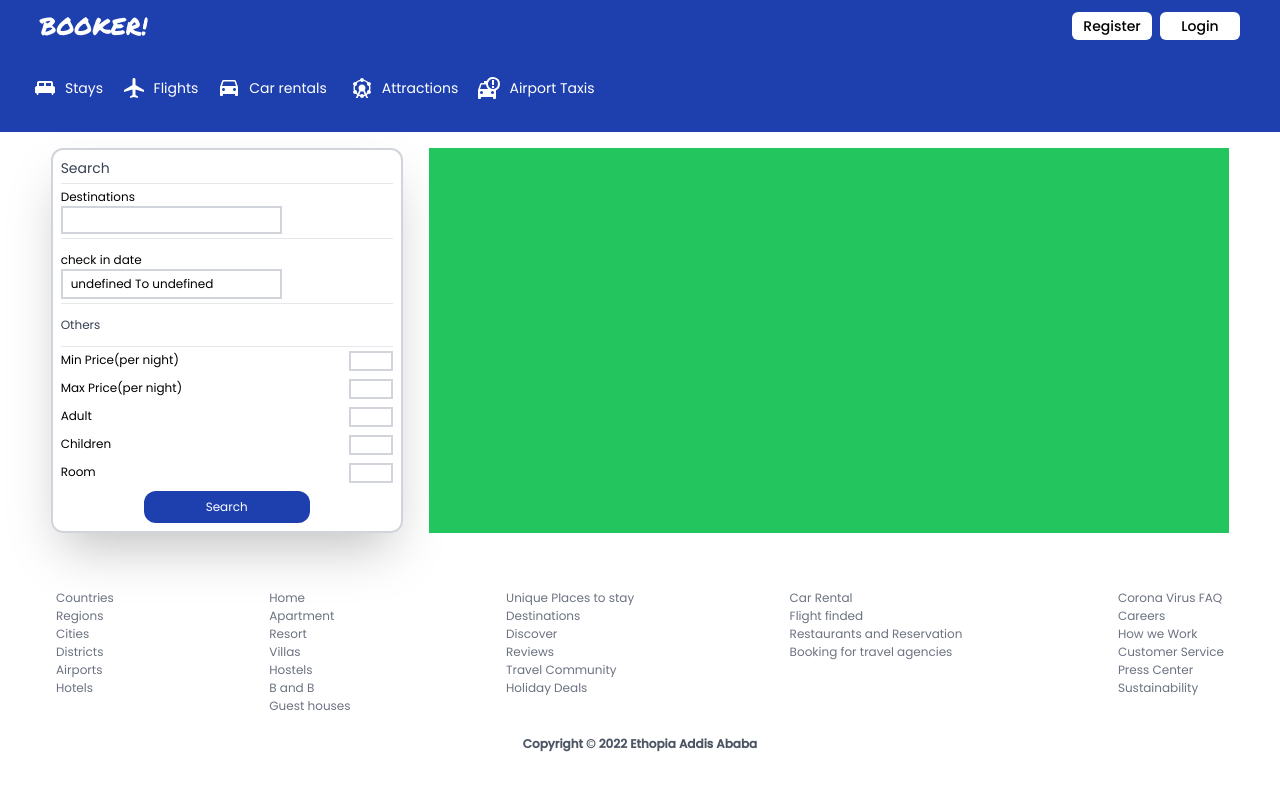
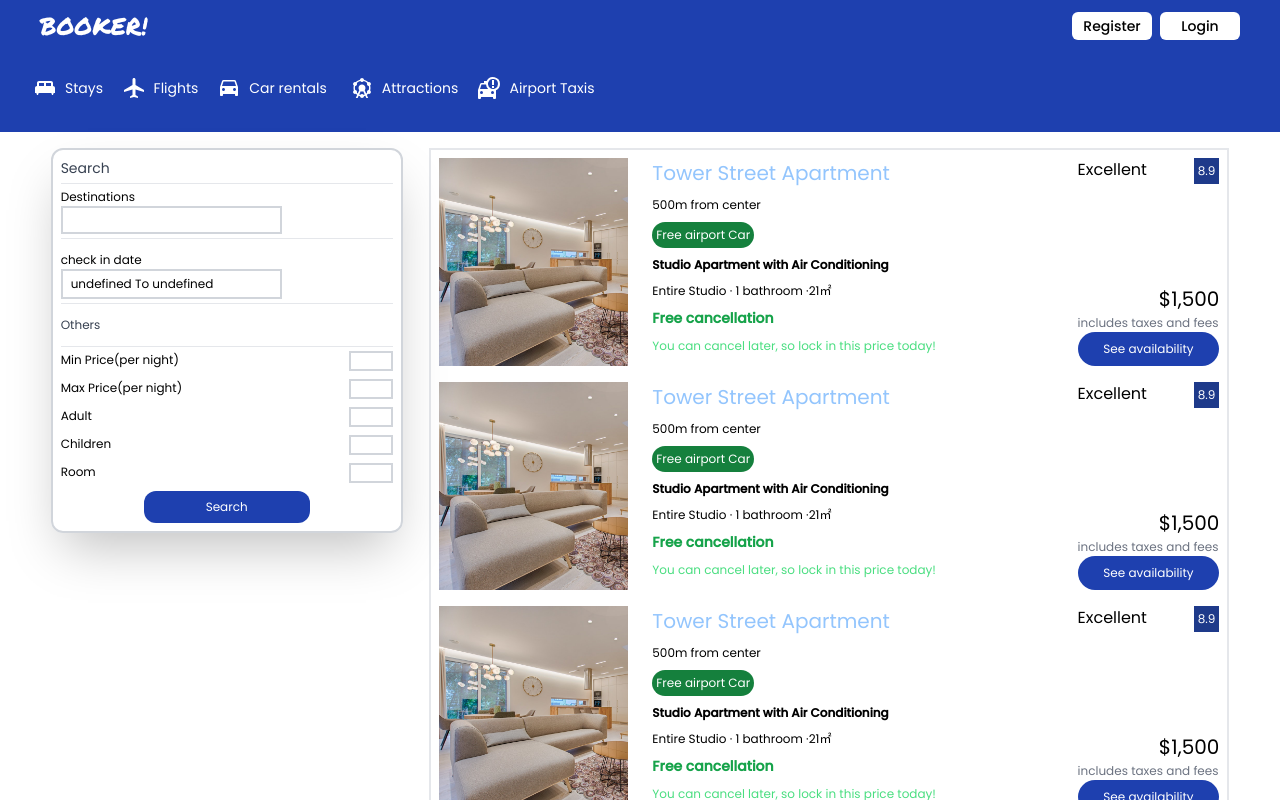
Before and after one commit to liferacer23/Hotel-Reservation-Client, a Next.js app: page /lists in a window 1280 px wide. Shown: the top 800 px of the page. Built offline with nearby package versions, Linux system fonts and the light colour scheme.

Commit message:
added something

```diff
--- a/components/Footer.js
+++ b/components/Footer.js
@@ -2,7 +2,7 @@ import React from 'react'
 
 export default function Footer() {
   return (
-    <div className='p-2'>
+    <div className='p-2 h-fit mt-[1rem]'>
       <div className='mx-12 flex gap-5 justify-between'>
       <div>
         <ul>
--- a/components/Lists.js
+++ b/components/Lists.js
@@ -1,23 +1,26 @@
-import React, { useState } from 'react'
+import React, { useState } from "react";
 import { useRouter } from "next/router";
-import { DateRange } from 'react-date-range';
+import { DateRange } from "react-date-range";
 import { format } from "date-fns";
+import SearchItem from "./SearchItem";
 export default function Lists() {
   const router = useRouter();
   const query = router.query;
-    const [changed,setChanged]=useState(false);
-    const [open,setOpen]=useState(false);
-    const [destination,setDestination]= useState(query.destination);
-    const [options,setOptions]= useState({
+  const [changed, setChanged] = useState(false);
+  const [open, setOpen] = useState(false);
+  const [destination, setDestination] = useState(query.destination);
+  const [options, setOptions] = useState({
     adults: query.adults,
     children: query.children,
     room: query.room,
   });
-    const [date,setDate]= useState([{
+  const [date, setDate] = useState([
+    {
       startDate: query.startDate,
       endDate: query.endDate,
-        key: "selection"
-}]);
+      key: "selection",
+    },
+  ]);
   const [newDate, setNewDate] = useState([
     { startDate: new Date(), endDate: new Date(), key: "selection" },
   ]);
@@ -27,11 +30,11 @@ export default function Lists() {
     <div>
       <div className="p-2 mt-2 mb-10">
         <div className=" flex justify-evenly gap-4 mx-8">
-          <form className="flex flex-col overflow-x-hidden border-2 border-gray-300 w-[22rem] h-fit p-2 rounded-xl shadow-2xl overflow-auto">
+          <form className="sticky top-[1rem] flex flex-col overflow-x-hidden border-2 border-gray-300 w-[22rem] h-fit p-2 rounded-xl shadow-2xl overflow-auto">
             <div className="flex justify-start w-full">
               <h1 className="text-sm text-gray-700">Search</h1>
             </div>
-            <hr className="mt-1 mb-1"/>
+            <hr className="mt-1 mb-1" />
             <div className="flex flex-col w-4/6">
               <h1 className="text-xs">Destinations</h1>
               <input
@@ -40,61 +43,109 @@ export default function Lists() {
                 type="text"
               />
             </div>
-            <hr className="mt-1 mb-1"/>
+            <hr className="mt-1 mb-1" />
             <div className="mt-2 h-12 flex flex-col w-4/6 relative">
               <h1 className="text-xs">check in date</h1>
-              <span onClick={()=>{setOpen(prev=>!prev)}} className='flex items-center justify-start h-10 pl-2 text-xs border-2 border-gray-300 outline-none w-full h-full'>
-
-                {changed?`${format(date[0].startDate, "MM-dd-yyyy")} To ${format(date[0].endDate, "MM-dd-yyyy")}`:`${date[0].startDate} To ${date[0].endDate}`}
-
-
+              <span
+                onClick={() => {
+                  setOpen((prev) => !prev);
+                }}
+                className="cursor-pointer flex items-center justify-start h-10 pl-2 text-xs border-2 border-gray-300 outline-none w-full h-full"
+              >
+                {changed
+                  ? `${format(date[0].startDate, "MM-dd-yyyy")} To ${format(
+                      date[0].endDate,
+                      "MM-dd-yyyy"
+                    )}`
+                  : `${date[0].startDate} To ${date[0].endDate}`}
               </span>
-              {open?<DateRange
+              {open ? (
+                <DateRange
                   editableDateInputs={true}
-                onChange={(value) => {setDate([value.selection])
-                setChanged(true)}}
+                  onChange={(value) => {
+                    setDate([value.selection]);
+                    setChanged(true);
+                  }}
                   moveRangeOnFirstSelection={false}
-                ranges={changed?date:newDate}
+                  ranges={changed ? date : newDate}
                   className="z-50 absolute top-12 -left-2"
                   minDate={new Date()}
-              />:""}
+                />
+              ) : (
+                ""
+              )}
             </div>
-            <hr className="mt-1 mb-1"/>
+            <hr className="mt-1 mb-1" />
             <div className="mt-2 flex flex-col">
               <div className=" mb-2 flex justify-start w-full">
                 <h1 className="text-xs text-gray-700">Others</h1>
               </div>
-              <hr className="mt-1 mb-1"/>
+              <hr className="mt-1 mb-1" />
               <div className="flex flex-col w-full space-y-2">
                 <div className="flex justify-between">
                   <h1 className="text-xs">Min Price(per night)</h1>
-                  <input className="w-11 h-5 border-2 border-gray-300 outline-none" type="Number" />
+                  <input
+                    min={0}
+                    className="text-xs text-gray-400 w-11 h-5 border-2 border-gray-300 outline-none"
+                    type="Number"
+                  />
                 </div>
                 <div className="flex justify-between">
                   <h1 className="text-xs">Max Price(per night)</h1>
-                  <input className="w-11 h-5 border-2 border-gray-300 outline-none" type="Number" />
+                  <input
+                    min={0}
+                    className="text-xs text-gray-400 w-11 h-5 border-2 border-gray-300 outline-none"
+                    type="Number"
+                  />
                 </div>
                 <div className="flex justify-between">
                   <h1 className="text-xs">Adult</h1>
-                  <input min={0} placeholder={options.adults} className="text-xs w-11 h-5 border-2 border-gray-300 outline-none" type="Number" />
+                  <input
+                    min={0}
+                    placeholder={options.adults}
+                    className="text-xs text-gray-400 w-11 h-5 border-2 border-gray-300 outline-none"
+                    type="Number"
+                  />
                 </div>
                 <div className="flex justify-between">
                   <h1 className="text-xs">Children</h1>
-                  <input min={0} placeholder={options.children} className="text-xs w-11 h-5 border-2 border-gray-300 outline-none" type="Number" />
+                  <input
+                    min={0}
+                    placeholder={options.children}
+                    className="text-xs  w-11 h-5 border-2 border-gray-300 outline-none"
+                    type="Number"
+                  />
                 </div>
                 <div className="flex justify-between">
                   <h1 className="text-xs">Room</h1>
-                  <input min={0} placeholder={options.room} className="text-xs w-11 h-5 border-2 border-gray-300 outline-none" type="Number" />
+                  <input
+                    min={0}
+                    placeholder={options.room}
+                    className="text-xs w-11 h-5 border-2 border-gray-300 outline-none"
+                    type="Number"
+                  />
                 </div>
-                <div className='flex items-center justify-center'>
-                  <button type="submit" className=" rounded-xl cursor-pointer w-3/6 h-8 bg-blue-800 text-white p-2 text-xs flex items-center justify-center">Search</button>
+                <div className="flex items-center justify-center">
+                  <button
+                    type="submit"
+                    className=" rounded-xl cursor-pointer w-3/6 h-8 bg-blue-800 text-white p-2 text-xs flex items-center justify-center"
+                  >
+                    Search
+                  </button>
                 </div>
               </div>
             </div>
           </form>
-          <div className="w-4/6 bg-green-500">{query.destination}</div>
+          <div className="w-4/6 border-2 h-fit border-gray-200">
+            <SearchItem />
+            <SearchItem />
+            <SearchItem />
+            <SearchItem />
+            <SearchItem />
+
           </div>
         </div>
       </div>
-  )
+    </div>
+  );
 }
--- /dev/null
+++ b/components/SearchItem.js
@@ -0,0 +1,47 @@
+import Image from "next/image";
+
+export default function SearchItem() {
+  return (
+    <div className="w-full overflow-hidden h-[14rem] flex gap-6 p-2">
+      <div className="relative w-[25%]">
+        <Image
+          src="/assets/property/apartment.png"
+          alt="property image"
+          objectFit="cover"
+          layout="fill"
+        />
+      </div>
+
+      <div className="w-[75%] flex ">
+        <div className="flex flex-col space-y-2 w-[75%]">
+          <h1 className="text-xl text-blue-300">Tower Street Apartment</h1>
+          <h1 className="text-xs">500m from center</h1>
+          <div className="w-fit text-xs p-1 rounded-full text-white bg-green-700">
+            <h1> Free airport Car</h1>
+          </div>
+          <h1 className="text-xs font-bold">
+            Studio Apartment with Air Conditioning
+          </h1>
+          <h1 className="text-xs">Entire Studio · 1 bathroom ·21&#13217;</h1>
+          <h1 className="text-sm text-green-600 font-bold">
+            Free cancellation
+          </h1>
+          <h1 className="text-green-400 text-xs">
+            You can cancel later, so lock in this price today!
+          </h1>
+        </div>
+        <div className="flex flex-col justify-between w-[25%]">
+          <div className="flex justify-between">
+            <h1 className="text-xx">Excellent</h1>
+            <span className="text-xs p-1 text-white bg-blue-900">8.9</span>
+          </div>
+          <div className="w-full flex flex-col">
+            <h1 className="text-xl text-right">$1,500</h1>
+            <p className="text-xs text-gray-500">includes taxes and fees</p>
+            <button className="text-xs p-2 rounded-full transition duration-40 hover:bg-blue-600 bg-blue-800 text-white flex items-center justify-center cursor-pointer">See availability</button>
+          </div>
+        </div>
+      </div>
+    </div>
+  );
+}
```
Lines whose indentation alone changed are shown as unchanged.
